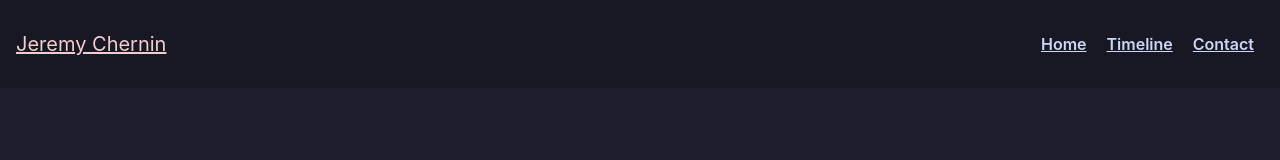
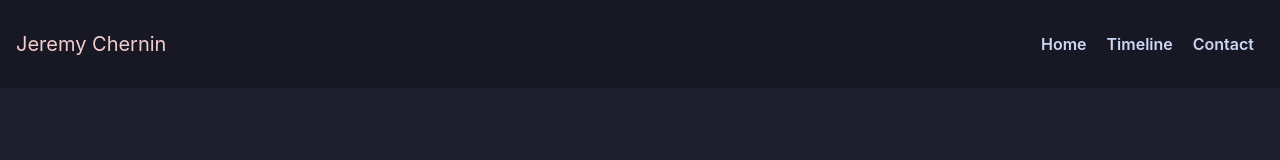
Before and after one commit to jchernin4/jchernin4.github.io, a React (Create React App) app: page / in a window 1280 px wide. Shown: the top 160 px of the page. Built offline with nearby package versions, Linux system fonts and the light colour scheme.

Commit message:
Removed navbar underlines

```diff
--- a/src/components/header/header.css
+++ b/src/components/header/header.css
@@ -18,9 +18,10 @@
 }
 
 .logo {
+	text-decoration: none;
 	color: var(--flamingo);
 	transition: color 0.4s;
-	font-size: 1.25rem;;
+	font-size: 1.25rem;
 	/*font-family: var(--second-font);*/
 }
 
@@ -58,6 +59,7 @@
 }
 
 .navlink {
+	text-decoration: none;
 	color: var(--text);
 	font-weight: 600;
 	transition: color 0.4s;
```
